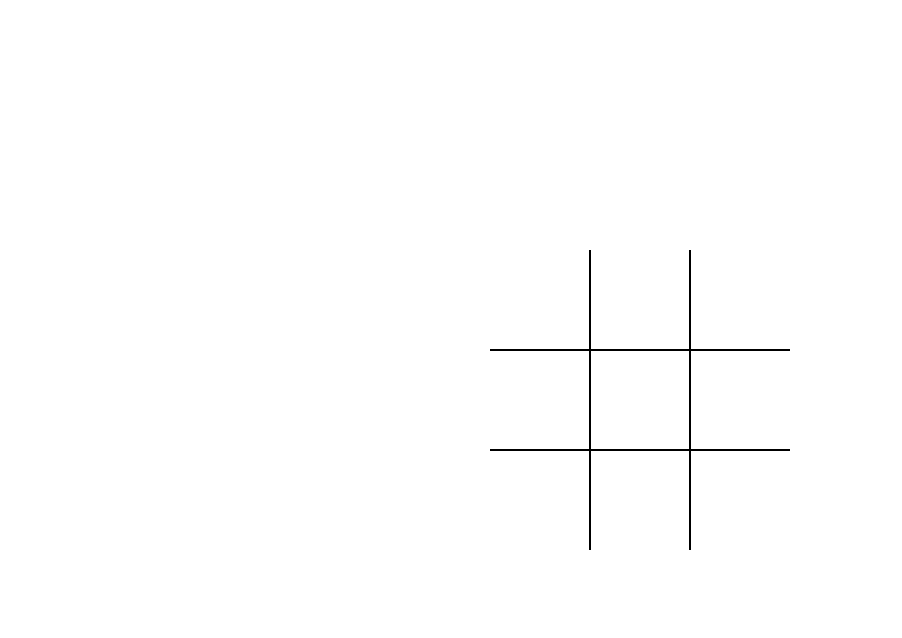
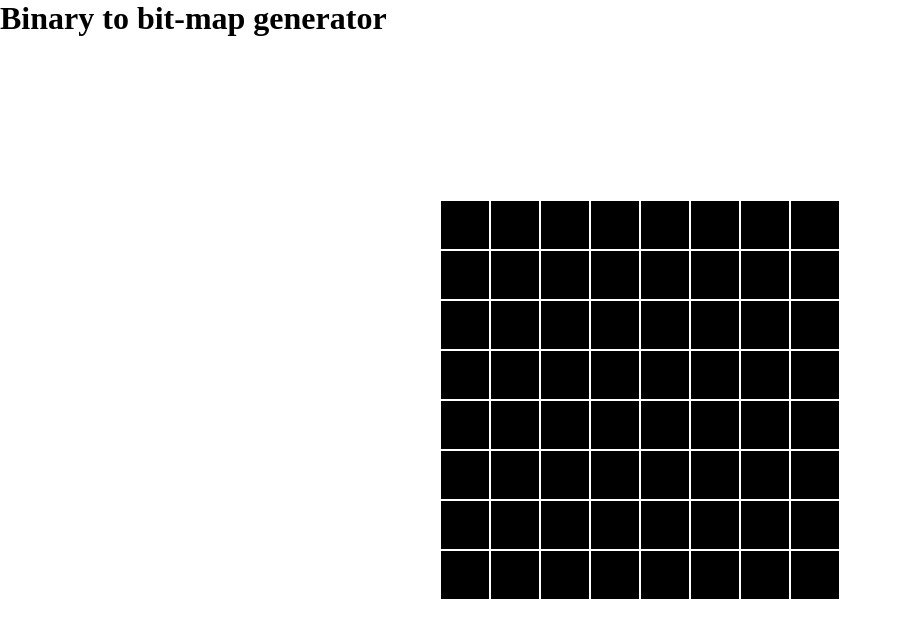
Before and after one commit to squigglyy/naughts-and-crosses, a plain HTML site: page index.html in a window 1280 px wide. Shown: the whole page, without its empty margins (0-902 px from the left). Drawn offline with Linux system fonts and the light colour scheme.

Commit message:
bitmap binary generator

```diff
--- a/index.html
+++ b/index.html
@@ -9,16 +9,78 @@
     <title>Naughts And Crosses</title>
 </head>
 <body>
-    <div class="board" id="board">
-        <div class="tile "></div>
-        <div class="tile "></div>
-        <div class="tile "></div>
-        <div class="tile "></div>
-        <div class="tile "></div>
-        <div class="tile "></div>
-        <div class="tile "></div>
-        <div class="tile "></div>
-        <div class="tile "></div>
+
+    <div class="head">
+        <h1>Binary to bit-map generator</h1>
+        <div id="output"></div>
+
+    </div>
+
+    <div class="board" id="board" size="64">
+        <div class="tile hello"></div>
+        <div class="tile"></div>
+        <div class="tile"></div>
+        <div class="tile"></div>
+        <div class="tile"></div>
+        <div class="tile"></div>
+        <div class="tile"></div>
+        <div class="tile"></div>
+        <div class="tile"></div>
+        <div class="tile"></div>
+        <div class="tile"></div>
+        <div class="tile"></div>
+        <div class="tile"></div>
+        <div class="tile"></div>
+        <div class="tile"></div>
+        <div class="tile"></div>
+        <div class="tile"></div>
+        <div class="tile"></div>
+        <div class="tile"></div>
+        <div class="tile"></div>
+        <div class="tile"></div>
+        <div class="tile"></div>
+        <div class="tile"></div>
+        <div class="tile"></div>
+        <div class="tile"></div>
+        <div class="tile"></div>
+        <div class="tile"></div>
+        <div class="tile"></div>
+        <div class="tile"></div>
+        <div class="tile"></div>
+        <div class="tile"></div>
+        <div class="tile"></div>
+        <div class="tile"></div>
+        <div class="tile"></div>
+        <div class="tile"></div>
+        <div class="tile"></div>
+        <div class="tile"></div>
+        <div class="tile"></div>
+        <div class="tile"></div>
+        <div class="tile"></div>
+        <div class="tile"></div>
+        <div class="tile"></div>
+        <div class="tile"></div>
+        <div class="tile"></div>
+        <div class="tile"></div>
+        <div class="tile"></div>
+        <div class="tile"></div>
+        <div class="tile"></div>
+        <div class="tile"></div>
+        <div class="tile"></div>
+        <div class="tile"></div>
+        <div class="tile"></div>
+        <div class="tile"></div>
+        <div class="tile"></div>
+        <div class="tile"></div>
+        <div class="tile"></div>
+        <div class="tile"></div>
+        <div class="tile"></div>
+        <div class="tile"></div>
+        <div class="tile"></div>
+        <div class="tile"></div>
+        <div class="tile"></div>
+        <div class="tile"></div>
+        <div class="tile"></div>
       </div>
 
 
--- a/script.js
+++ b/script.js
@@ -1,23 +1,42 @@
-const NAUGHT = 'naught'
-const CROSS = 'x'
-let conditon
-const cellElements = document.querySelectorAll('.tile');
-cellElements.forEach(tile => {
-    tile.addEventListener('click', clickController, { once: true })
+const marker = 'x'
+
+const pixels = document.querySelectorAll('.tile');
+pixels.forEach(tile => {
+    tile.addEventListener('click', click, { once: true })
 })
 
 
-function clickController(expected) {
+function click(expected) {
     const tile = expected.target
-    const currentP = conditon ? NAUGHT : CROSS
 
-    placeTile(tile, currentP)
 
-    conditon ^= true;
+    placeTile(tile, marker)
+    binaryCal()
+
 
 }
 
-function placeTile(tile, currentP) {
-     tile.className += currentP;
+function placeTile(tile, marker) {
+
+    tile.className += marker;
 
 }
+
+
+
+function binaryCal() {
+    let stringB = "B";
+    const board = document.getElementById("board").children;
+    for (let i = 0; i < 64; i++) {
+        console.log("1")
+        console.log(board.children[1].className)
+
+
+
+
+    }
+
+    let data = document.getElementById("output");
+    data.innerHTML = "";
+    data.innerHTML += stringB;
+}
--- a/style.css
+++ b/style.css
@@ -5,111 +5,33 @@
 
 }
 
-:root {
-    --tile-size: 100px;
-    --box-size: 300px;
-
-}
 
 
 
 .board {
-    width: var(--box-size);
-    height: var(--box-size);
+    width: 400px;
+    height: 400px;
     display: grid;
     position: fixed;
     top: 50%;
     left: 50%;
-    margin-top: -150px;
-    margin-left: -150px;
+    margin-top: -200px;
+    margin-left: -200px;
     align-content: center;
     justify-content: center;
     justify-items: center;
     align-items: center;
-    grid-template-columns: repeat(3, auto);
+    grid-template-columns: repeat(8, auto);
 
 }
 
 
 .tile {
-    width: var(--tile-size);
-    height: var(--tile-size);
-    border: 1px solid black;
+    background-color: black;
+    width: 50px;
+    height: 50px;
+    border: 1px solid white;
     display: flex;
     justify-content: center;
     align-items: center;
-    cursor: pointer;
 }
-
-.tile.x,
-.tile.naught {
-    cursor: not-allowed;
-}
-
-.tile:first-child,
-.tile:nth-child(2),
-.tile:nth-child(3) {
-    border-top: none;
-}
-
-
-.tile:first-child,
-.tile:nth-child(4),
-.tile:nth-child(7) {
-    border-left: none;
-}
-
-.tile:nth-child(3),
-.tile:nth-child(6),
-.tile:nth-child(9) {
-    border-right: none;
-}
-
-.tile:nth-child(7),
-.tile:nth-child(8),
-.tile:nth-child(9) {
-    border-bottom: none;
-}
-
-
-.tile.x::before,
-.tile.x::after {
-    content: '';
-    width: 8px;
-    height: 80px;
-    background-color: black;
-    position: absolute;
-}
-
-.tile.x::before {
-    transform: rotate(45deg);
-}
-
-.tile.x::after {
-    transform: rotate(-45deg);
-}
-
-
-
-.tile.naught::before,
-.tile.naught::after {
-    content: '';
-    position: absolute;
-
-}
-
-
-
-.tile.naught::before {
-    width: 80px;
-    height: 80px;
-    background-color: black;
-    border-radius: 50%;
-}
-
-.tile.naught:after {
-    width: 65px;
-    height: 65px;
-    background-color: white;
-    border-radius: 50%;
-}
```
